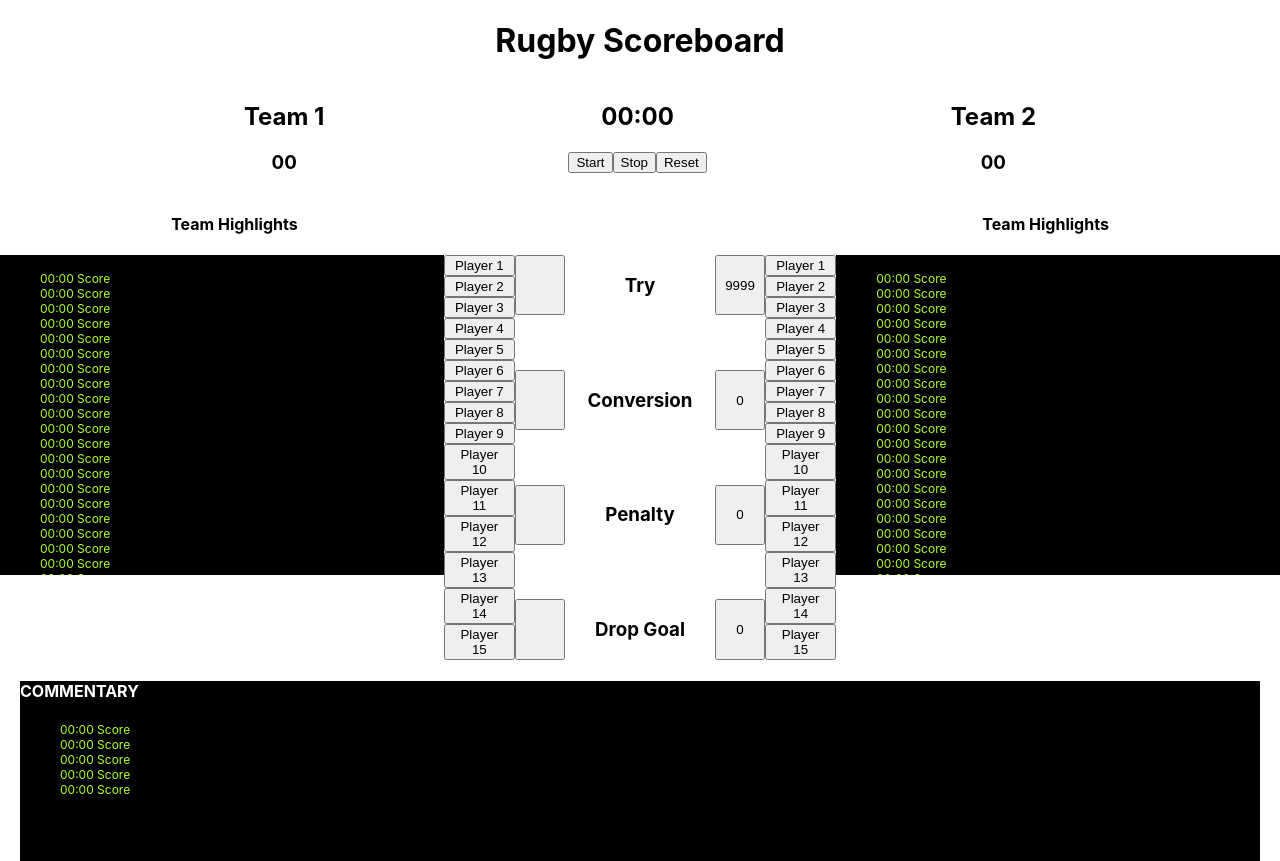
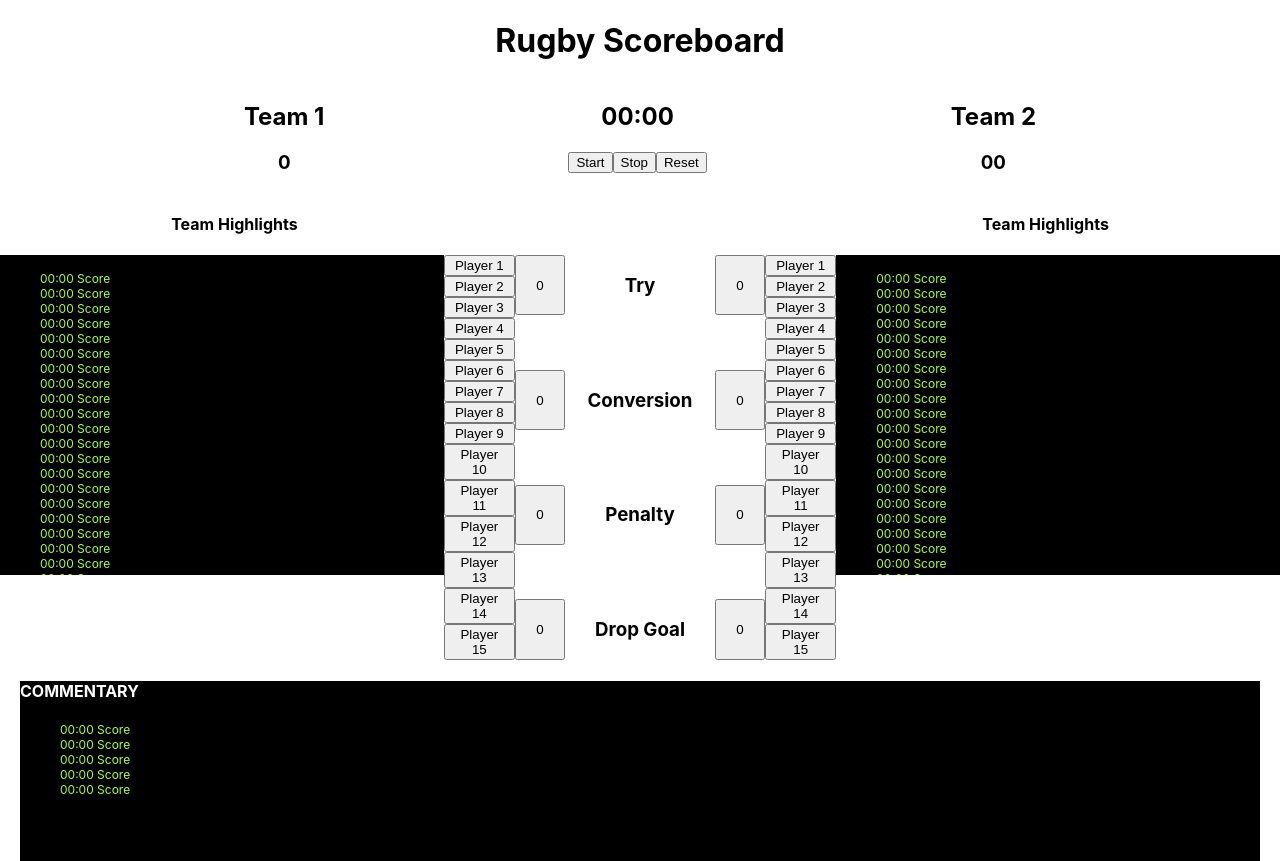
Before and after one commit to DSutcliffe/rugby-scoreboard, a React (Create React App) app: page / in a window 1280 px wide. Built offline with nearby package versions, Linux system fonts and the light colour scheme.

Commit message:
Getting Better

```diff
--- a/src/App.js
+++ b/src/App.js
@@ -7,34 +7,61 @@ class App extends Component {
 
   state = {
     team1TryCount: 0,
+    team1TryScored: false,
     team1ConversionCount: 0,
     team1PenaltyCount: 0,
-    team1DropGoalCount: 0
+    team1DropGoalCount: 0,
+    team1Score: 0,
+    team1PlayerNumber: "",
+
+    team2TryCount: 0,
+    team2TryScored: false,
+    team2ConversionCount: 0,
+    team2PenaltyCount: 0,
+    team2DropGoalCount: 0,
+    team2Score: 0,
+    team2PlayerNumber: ""
+  }
+
+  addToPenaltyCount = () => {
+    console.log("IN addToPenaltyCount METHOD");
+
+    this.setState({
+      team1PenaltyCount: this.state.team1PenaltyCount + 1,
+      team1Score: this.state.team1Score + 3
+    })
+  }
+
+  addToDropGoalCount = () => {
+    console.log("IN addToDropGoalCount METHOD");
+
+    this.setState({
+      team1DropGoalCount: this.state.team1DropGoalCount + 1,
+      team1Score: this.state.team1Score + 3
+    })
   }
 
   addToTryCount = () => {
     console.log("IN addToTryCount METHOD");
 
     this.setState({
-      team1TryCount: this.team1TryCount + 1
-      // team1TryCount: 999
+      team1TryCount: this.state.team1TryCount + 1,
+      team1Score: this.state.team1Score + 5,
+      team1TryScored: true
     })
-    console.log(this.state.team1TryCount);
 
   }
 
   addToConversionCount = () => {
     console.log("IN addToConversionCount METHOD");
 
-  }
-
-  addToPenaltyCount = () => {
-    console.log("IN addToPenaltyCount METHOD");
-
-  }
-
-  addToDropGoalCount = () => {
-    console.log("IN addToDropGoalCount METHOD");
+    if (this.state.team1TryScored === true) {
+      this.setState({
+        team1ConversionCount: this.state.team1ConversionCount + 1,
+        team1Score: this.state.team1Score + 2,
+        team1TryScored: false
+      })
+    }
 
   }
 
@@ -51,7 +78,7 @@ class App extends Component {
 
           <div className="teamScores">
             <h2>Team 1</h2>
-            <h3>00</h3>
+            <h3>{this.state.team1Score}</h3>
           </div>
 
           <div className="timerScores">
@@ -149,28 +176,27 @@ class App extends Component {
           <div className="footerCenter">
 
             <div className="scoreType">
-              {/* <button onClick={this.addToTryCount}>{this.team1TryCount}</button> */}
-              <button className="scoreButton" onClick={this.addToTryCount} value={this.team1TryCount} id="team1TryCount"></button>
+              <button className="scoreButton" onClick={this.addToTryCount}>{this.state.team1TryCount}</button>
               <h3 className="scoreTypeName">Try</h3>
-              <button className="scoreButton">9999</button>
+              <button className="scoreButton">{this.state.team2TryCount}</button>
             </div>
 
             <div className="scoreType">
-              <button className="scoreButton" onClick={this.addToConversionCount}>{this.team1ConversionCount}</button>
+              <button className="scoreButton" onClick={this.addToConversionCount}>{this.state.team1ConversionCount}</button>
               <h3 className="scoreTypeName">Conversion</h3>
-              <button className="scoreButton">0</button>
+              <button className="scoreButton">{this.state.team2ConversionCount}</button>
             </div>
 
             <div className="scoreType">
-              <button className="scoreButton" onClick={this.addToPenaltyCount}>{this.team1PenaltyCount}</button>
+              <button className="scoreButton" onClick={this.addToPenaltyCount}>{this.state.team1PenaltyCount}</button>
               <h3 className="scoreTypeName">Penalty</h3>
-              <button className="scoreButton">0</button>
+              <button className="scoreButton">{this.state.team2PenaltyCount}</button>
             </div>
 
             <div className="scoreType">
-              <button className="scoreButton" onClick={this.addToDropGoalCount}>{this.team1DropGoalCount}</button>
+              <button className="scoreButton" onClick={this.addToDropGoalCount}>{this.state.team1DropGoalCount}</button>
               <h3 className="scoreTypeName">Drop Goal</h3>
-              <button className="scoreButton">0</button>
+              <button className="scoreButton">{this.state.team2DropGoalCount}</button>
             </div>
 
           </div>
```
